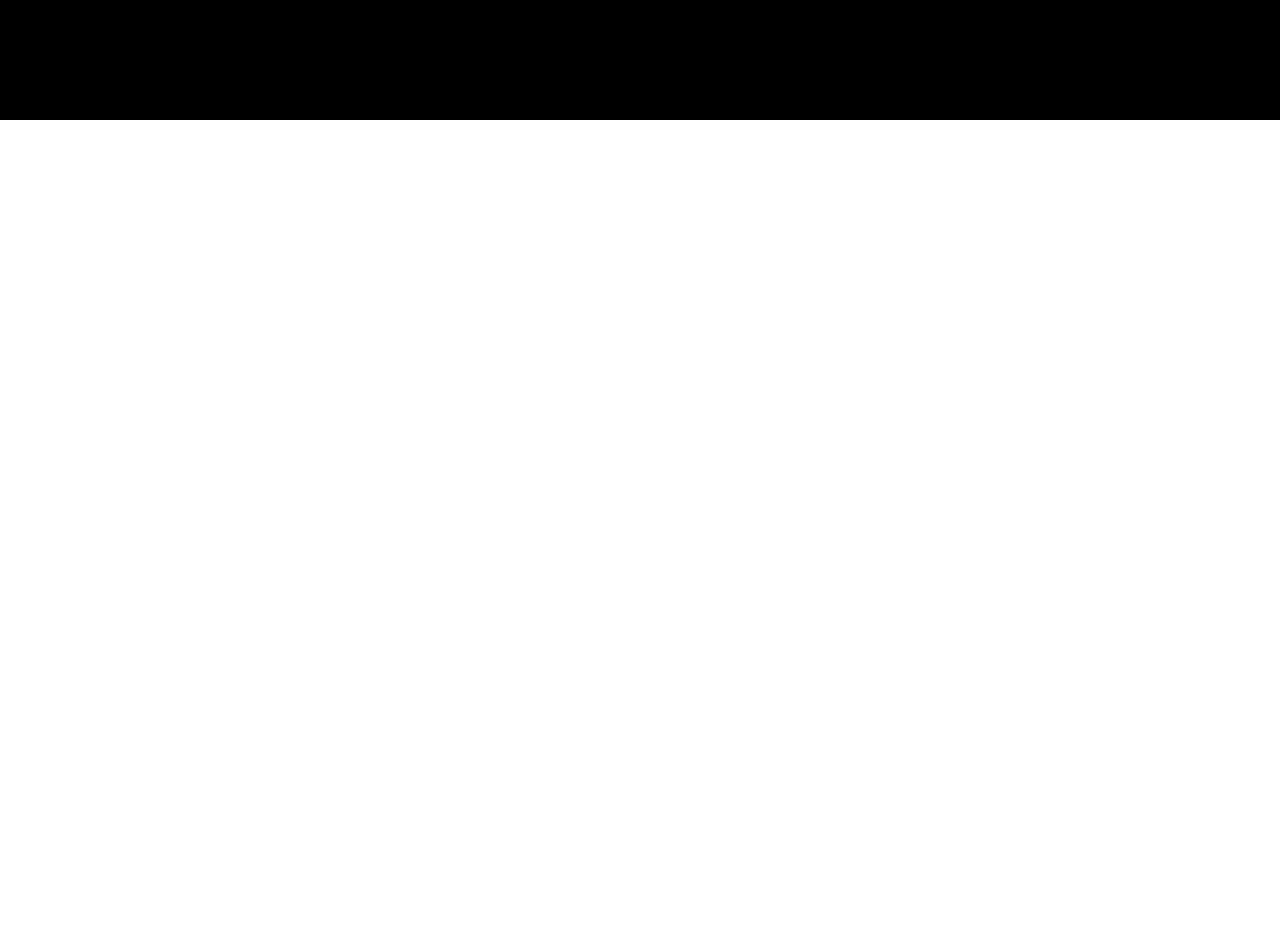
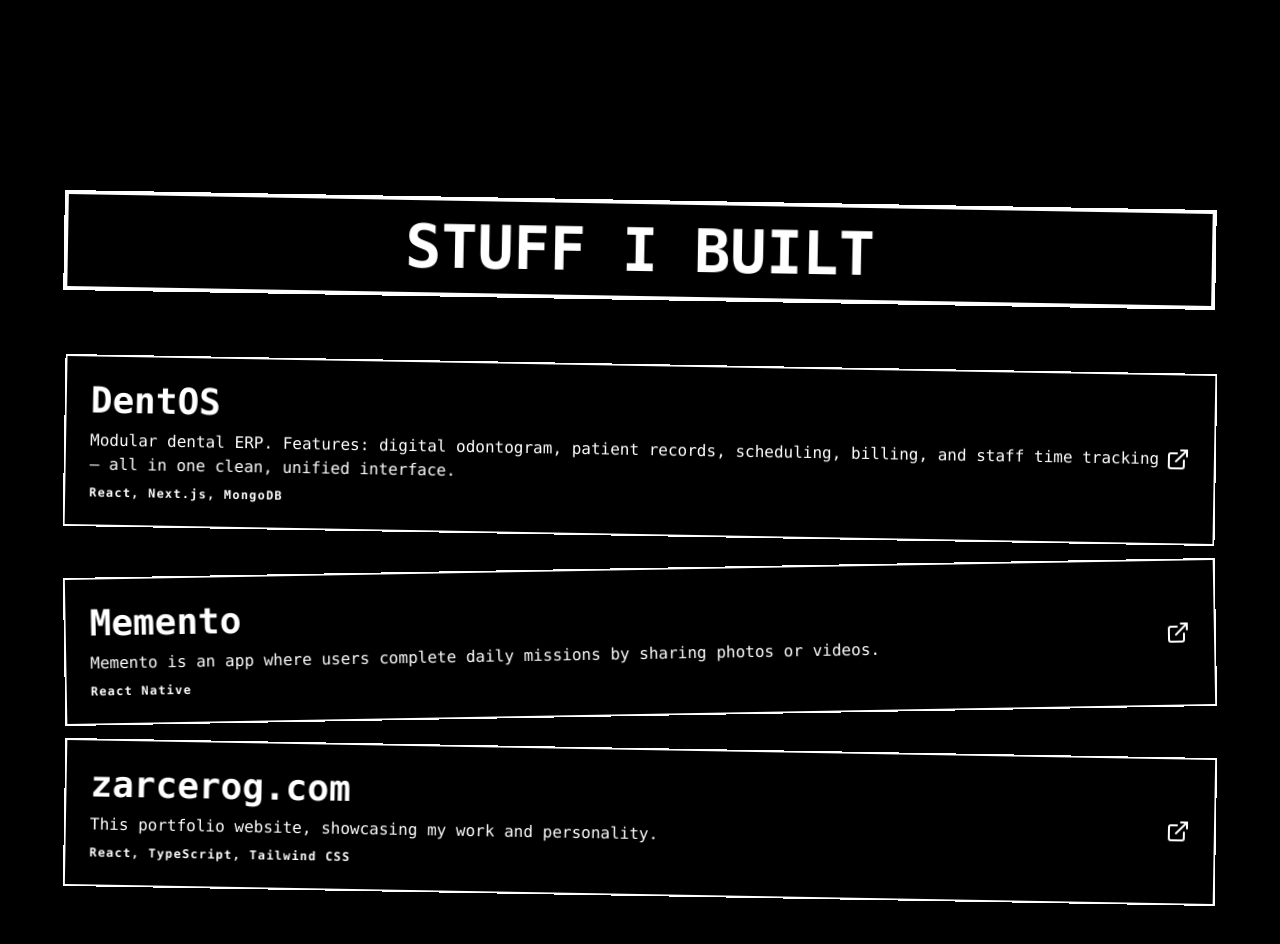
Before and after one commit to zarcerog/zarcero-portfolio, a Next.js app: page / in a window 1280 px wide. Shown: the part 1480-2424 px from the top of the page. Before the commit the page ends 1600 px from the top, so only its background shows below. Built offline with nearby package versions, Linux system fonts and the light colour scheme.

Commit message:
feat: :sparkles: update ZarceroPortfolio

```diff
--- a/components/ZarceroPortfolio.tsx
+++ b/components/ZarceroPortfolio.tsx
@@ -5,6 +5,8 @@
 import GlobalStyles from './layout/GlobalStyles'
 import LandingSection from './sections/LandingSection'
 import AboutSection from './sections/AboutSection'
+import ProjectsSection from './sections/ProjectsSection'
+import ProjectModal from './ui/ProjectModal'
 
 function ZarceroPortfolio() {
   return (
@@ -20,6 +22,10 @@
             {/* Sections */}
             <LandingSection />
             <AboutSection />
+            <ProjectsSection />
+
+            {/* Modals */}
+            <ProjectModal />
         </div>
     </PortfolioProvider>
   )
```
